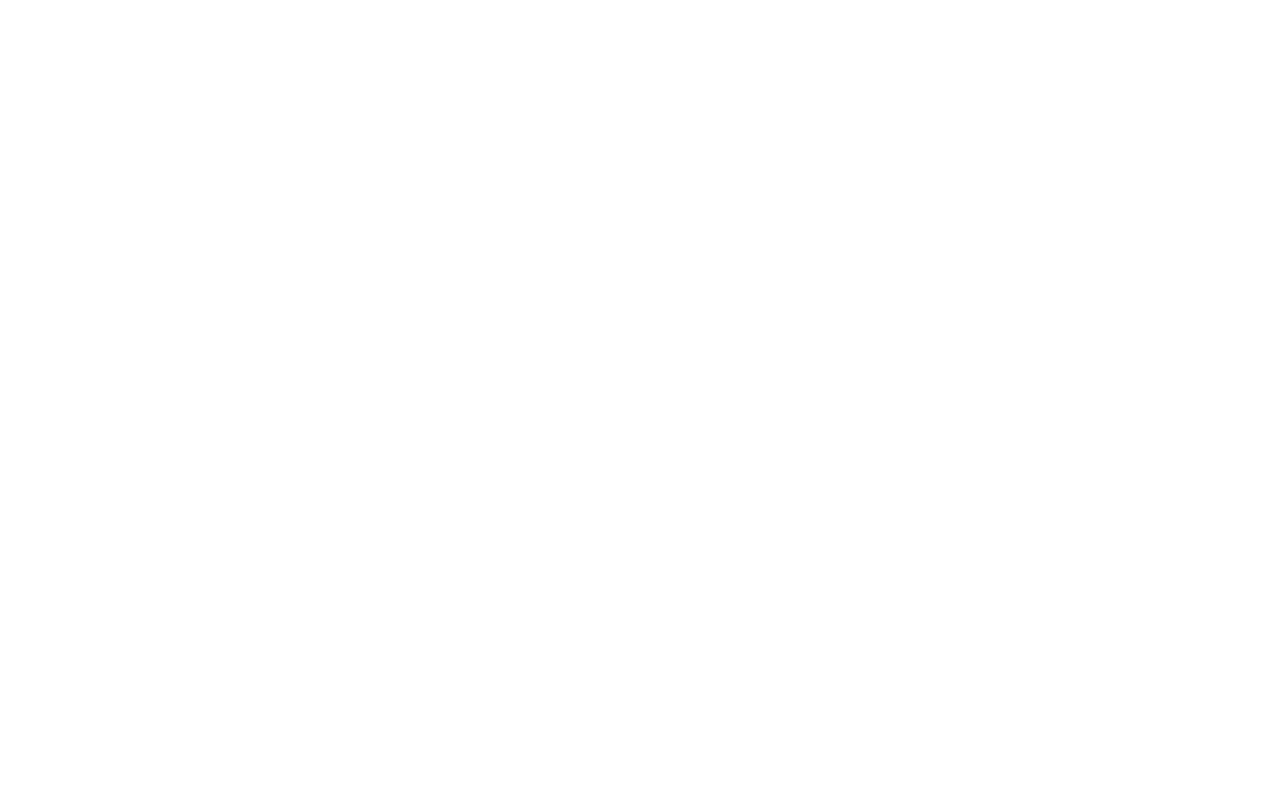
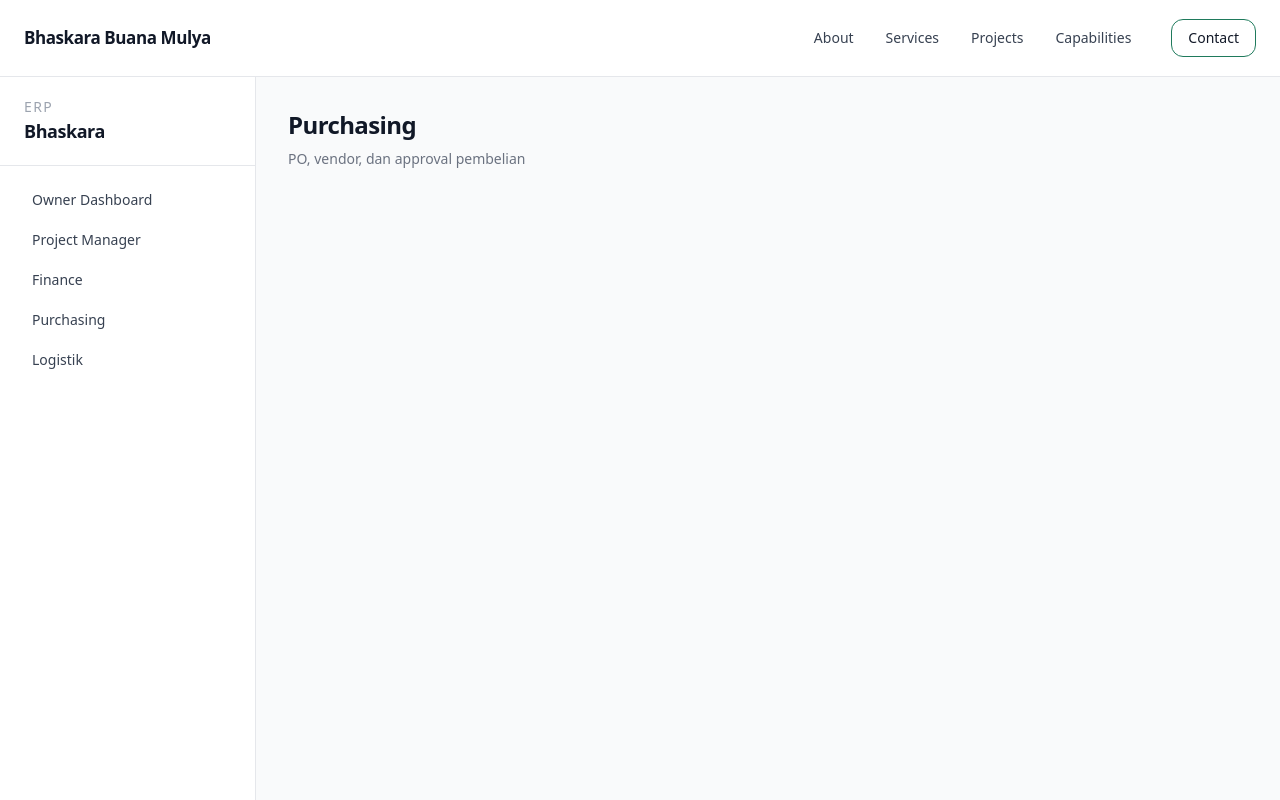
Before and after one commit to herlan-syihabudin/Bhaskara, a Next.js app: page /dashboard/purchasing in a window 1280 px wide. Before the commit this address had no page. Shown: the top 800 px of the page. Built offline with nearby package versions, Linux system fonts and the light colour scheme.

Commit message:
Create page.tsx

```diff
--- /dev/null
+++ b/app/dashboard/purchasing/page.tsx
@@ -0,0 +1,11 @@
+// app/dashboard/purchasing/page.tsx
+export default function PurchasingDashboard() {
+  return (
+    <div>
+      <h1 className="text-2xl font-semibold">Purchasing</h1>
+      <p className="text-sm text-gray-500 mt-2">
+        PO, vendor, dan approval pembelian
+      </p>
+    </div>
+  );
+}
```
